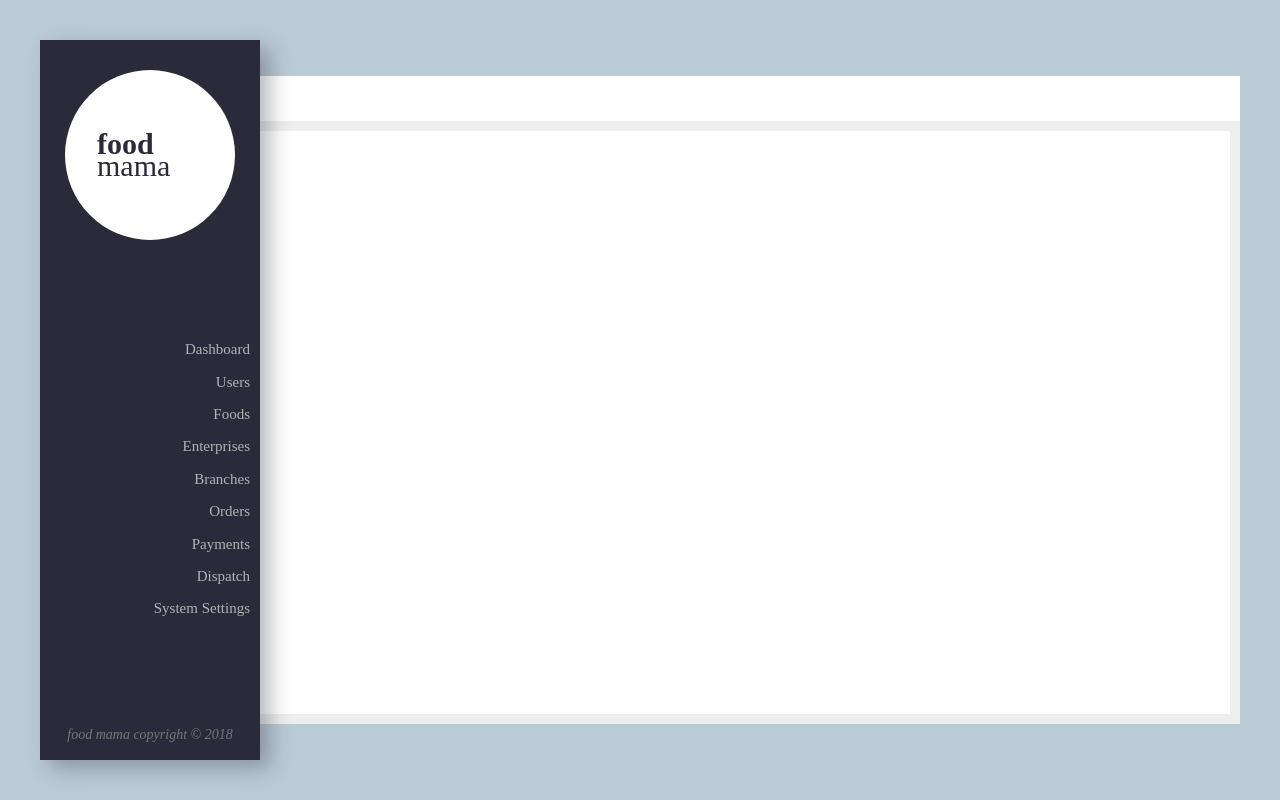
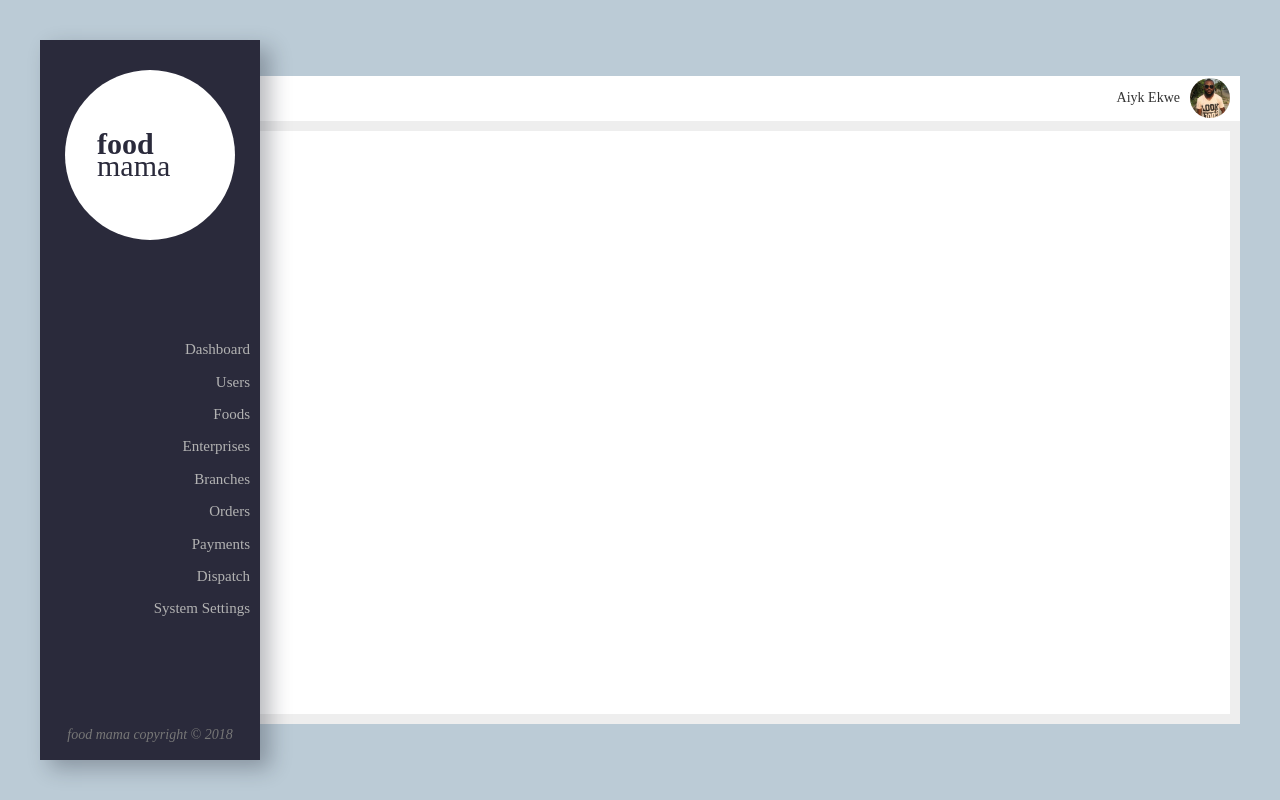
Before and after one commit to aiyk/food-mama, a React (Create React App) app: page / in a window 1280 px wide. Built offline with nearby package versions, Linux system fonts and the light colour scheme.

Commit message:
app bar user

```diff
--- a/src/components/common/Modal.js
+++ b/src/components/common/Modal.js
@@ -25,6 +25,10 @@ export default class Modal extends Component {
             this.error = `${this.params.name} is required`;
         }
     }
+    onSubmit = () => {
+        this.props.createCollection();
+        this.toggle_modal();
+    }
     render() {
         const { createCollection, collections_keys, toggle_modal } = this.props;
 
@@ -37,7 +41,7 @@ export default class Modal extends Component {
                     </div>
 
                     <div className="modal-content">
-                        <form onSubmit={createCollection}>
+                        <form onSubmit={this.onSubmit}>
                             {collections_keys().map(key =>
                                 <div className="input-group" key="key">
                                     <div className="input-group-label">{key}</div>
--- a/src/components/layout/AppBar.js
+++ b/src/components/layout/AppBar.js
@@ -1,12 +1,18 @@
 import React from 'react'
-import './layout.scss';
+import './layout.scss'
+import userimg from '../../assets/users/1.jpg'
 
 export default function AppBar() {
     return (
         <div className="app-bar">
             <div className="app-bar-lhs"></div>
             <div className="app-bar-rhs">
-                <div className="loggedin-user"></div>
+                <div className="loggedin-user">
+                    <div className="liu-name">Aiyk Ekwe</div>
+                    <div className="liu-img">
+                        <img src={userimg} alt="" />
+                    </div>
+                </div>
             </div>
         </div>
     )
--- a/src/components/layout/layout.scss
+++ b/src/components/layout/layout.scss
@@ -16,6 +16,10 @@
     width: 100%;
     background: #fff;
     height: 45px;
+    box-sizing: border-box;
+    display: flex;
+    justify-content: space-between;
+    padding: 2px 10px;
     box-sizing: border-box;
 }
 .logo-wrap {
@@ -66,3 +70,19 @@
     font-style: italic;
     color: #777;
 }
+.loggedin-user{
+    display: flex;
+    align-items: center;
+}
+.liu-img{
+    width: 40px;
+    height: 40px;
+    border-radius: 50%;
+    overflow: hidden;
+    img{
+        width: 100%;
+    }
+}
+.liu-name{
+    margin-right: 10px;
+}
```
